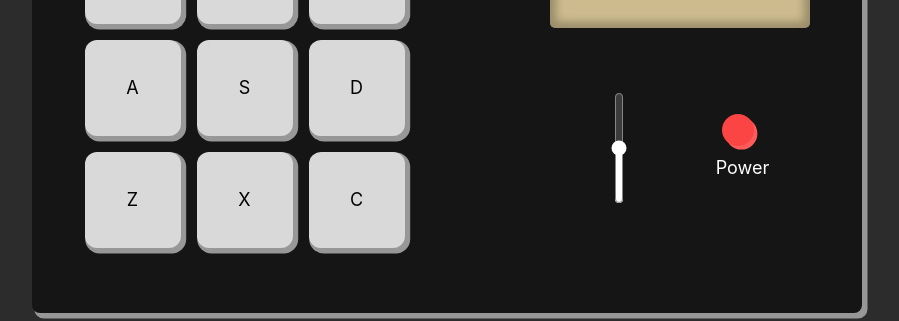
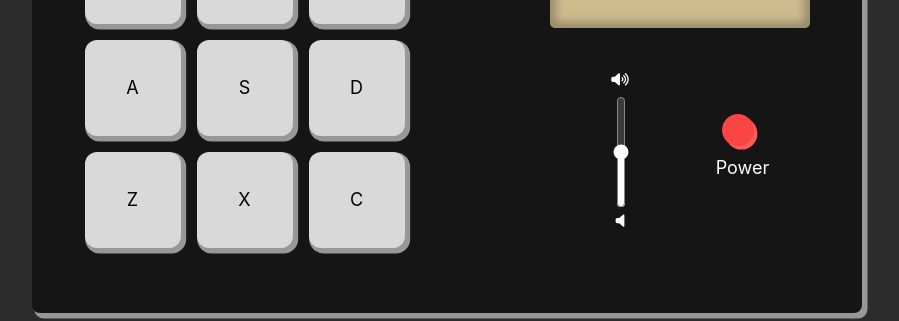
Before and after one commit to alanbacay02/drum-machine, a React (Create React App) app: page / in a window 1280 px wide. Shown: the part 237-558 px from the top of the page, without its empty margins (193-1092 px from the left). Built offline with nearby package versions, Linux system fonts and the light colour scheme.

Commit message:
imports faIcons and adds volume icons to volume slider

```diff
--- a/package.json
+++ b/package.json
@@ -3,6 +3,9 @@
   "version": "0.1.0",
   "private": true,
   "dependencies": {
+    "@fortawesome/fontawesome-svg-core": "^6.4.0",
+    "@fortawesome/free-solid-svg-icons": "^6.4.0",
+    "@fortawesome/react-fontawesome": "^0.2.0",
     "@testing-library/jest-dom": "^5.16.5",
     "@testing-library/react": "^13.4.0",
     "@testing-library/user-event": "^13.5.0",
--- a/src/App.js
+++ b/src/App.js
@@ -1,6 +1,8 @@
 import './App.css';
 import { useState, useEffect, useRef } from 'react';
 import PropTypes from 'prop-types';
+import { FontAwesomeIcon } from '@fortawesome/react-fontawesome';
+import { faVolumeHigh, faVolumeOff } from '@fortawesome/free-solid-svg-icons';
 
 // Creates an array to store audio file paths and instrument names.
 const AUDIO_FILES = [
@@ -85,7 +87,8 @@
 function VolumeSlider({ audioVolume, handleVolumeChange }) {
 	// Returns a <div/> with an <input/> set to `range` where on change calls the function `handleVolumeChange` from props. Initial volume of slider is set to value from props `audioVolume`.
 	return (
-		<>
+		<div className="flex flex-row gap-x-2">
+			<FontAwesomeIcon icon={faVolumeOff} className="text-sm lg:rotate-90" />
 			<input
 				className="accent-[#FFFFFF] w-28"
 				type="range"
@@ -95,7 +98,8 @@
 				value={audioVolume}
 				onChange={(event) => handleVolumeChange(event)}>
 			</input>
-		</>
+			<FontAwesomeIcon icon={faVolumeHigh} className="text-sm lg:rotate-90" />
+		</div>
 	);
 }
 // Validates props for `VolumeSlider` where `audioVolume` is a number and `handleVolumeChange` is a function.
```
Also changed, not shown: 1 other file (tests, documents, lock files or other folders).
